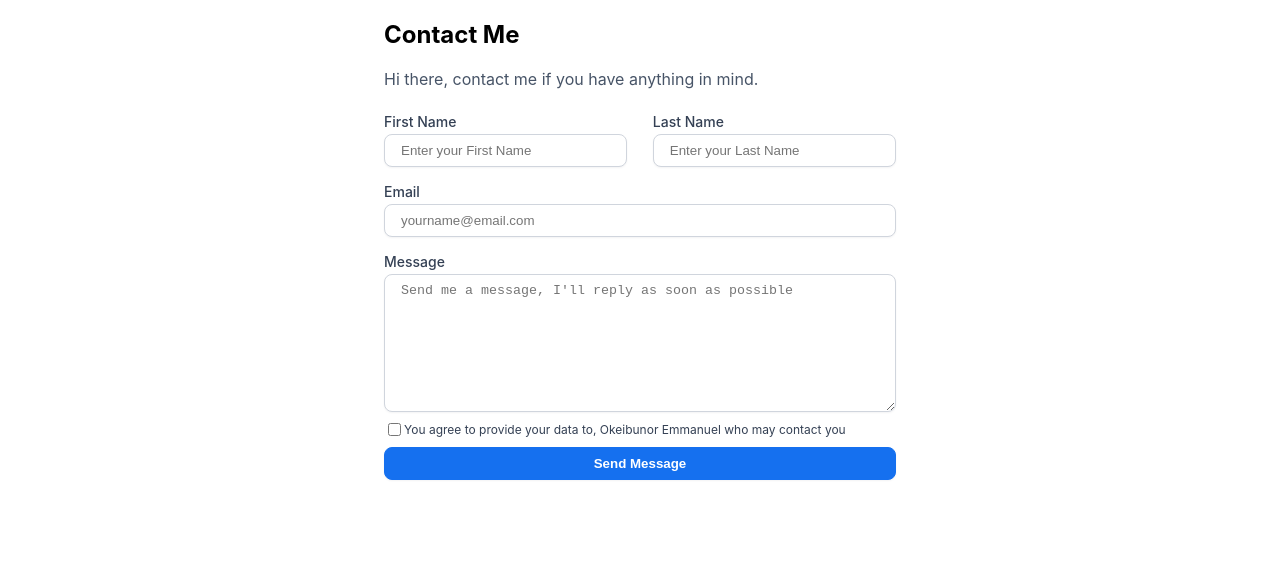
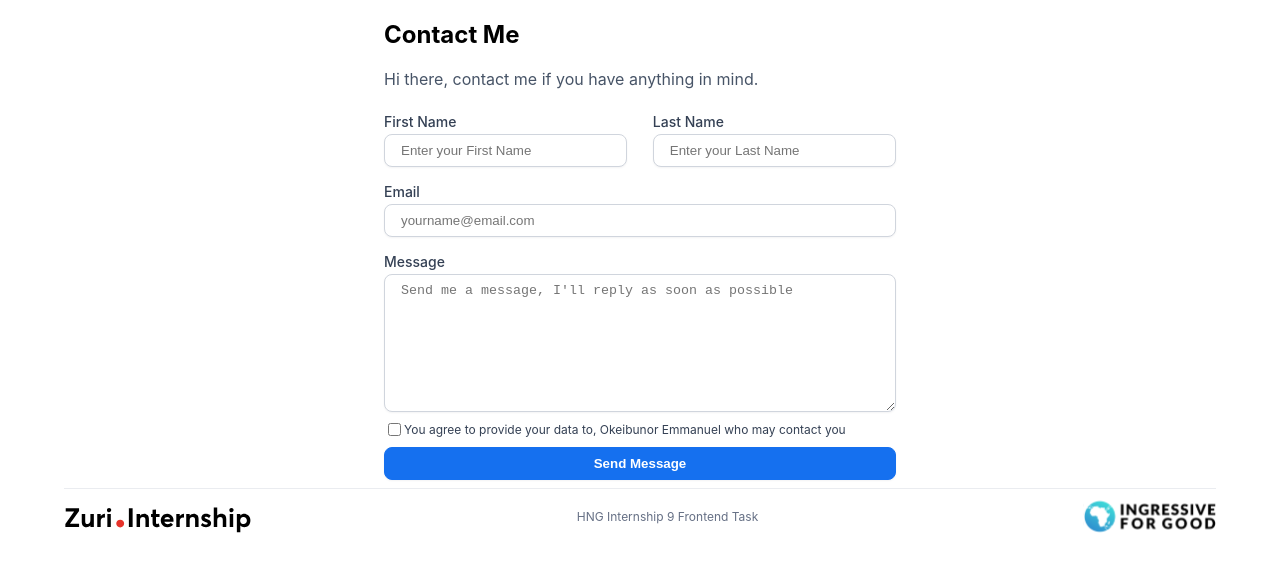
Before and after one commit to trokeibunor/zuri_task_one, a React (Create React App) app: page /contact in a window 1280 px wide. Shown: the top 572 px of the page. Built offline with nearby package versions, Linux system fonts and the light colour scheme.

Commit message:
refactor: made footer a seperate component

```diff
--- a/src/App.js
+++ b/src/App.js
@@ -5,9 +5,8 @@ import menu from './images/menu_link.svg';
 // social Icons
 import slack from './images/slack.svg';
 import git from './images/git.svg';
-// footer Icon
-import Zuri_logo from './images/Zuri.Internship_Logo.svg';
-import I4G from './images/I4G.svg';
+// footer component
+import Footer from './components/Footer';
 
 function App() {
   return (
@@ -39,11 +38,7 @@ function App() {
           </a>
         </div>
       </div>
-      <footer>
-       <img src={Zuri_logo} alt='zuri_logo'/>
-       <p>HNG Internship 9 Frontend Task</p>
-       <img src={I4G} alt='i4g log'/>
-      </footer>
+      <Footer/>
     </div>
   );
 }
--- a/src/App.scss
+++ b/src/App.scss
@@ -99,25 +99,4 @@
             }
         }
     }
-    footer{
-        width: 80%;
-        margin: 0 auto;
-        padding: 8px 0px;
-        display: flex;
-        justify-content: space-between;
-        border-top: 1px solid #EAECF0;
-        p{
-            font-size: 12px;
-            color: #667085;
-        }
-        @media screen and (max-width: 1280px){
-            // Tab responsiveness
-            width: 90%;
-        }
-        @media screen and (max-width: 768px){
-            // Mobile responsiveness
-            flex-direction: column;
-            align-items: flex-start;
-        }
-    }
 }
--- /dev/null
+++ b/src/components/Footer.js
@@ -0,0 +1,16 @@
+import '../style/footer.scss'
+// footer Icon
+import Zuri_logo from '../images/Zuri.Internship_Logo.svg';
+import I4G from '../images/I4G.svg';
+
+function Footer(){
+    return (
+        <footer>
+            <img src={Zuri_logo} alt='zuri_logo'/>
+            <p>HNG Internship 9 Frontend Task</p>
+            <img src={I4G} alt='i4g log'/>
+        </footer>
+    )
+}
+
+export default Footer;
--- /dev/null
+++ b/src/style/footer.scss
@@ -0,0 +1,21 @@
+footer{
+    width: 80%;
+    margin: 0 auto;
+    padding: 8px 0px;
+    display: flex;
+    justify-content: space-between;
+    border-top: 1px solid #EAECF0;
+    p{
+        font-size: 12px;
+        color: #667085;
+    }
+    @media screen and (max-width: 1280px){
+        // Tab responsiveness
+        width: 90%;
+    }
+    @media screen and (max-width: 768px){
+        // Mobile responsiveness
+        flex-direction: column;
+        align-items: flex-start;
+    }
+}
--- a/src/views/Contact.js
+++ b/src/views/Contact.js
@@ -1,5 +1,7 @@
 // Contact page style
 import '../style/contact.scss'
+// footer component
+import Footer from '../components/Footer';
 function Contact(){
     return(
         <div className='contactCon'>
@@ -41,6 +43,7 @@ function Contact(){
                     <input type='submit' id='btn__submit' value='Send Message'/>
                 </form>
             </section>
+            <Footer/>
         </div>
     )
 }
```
